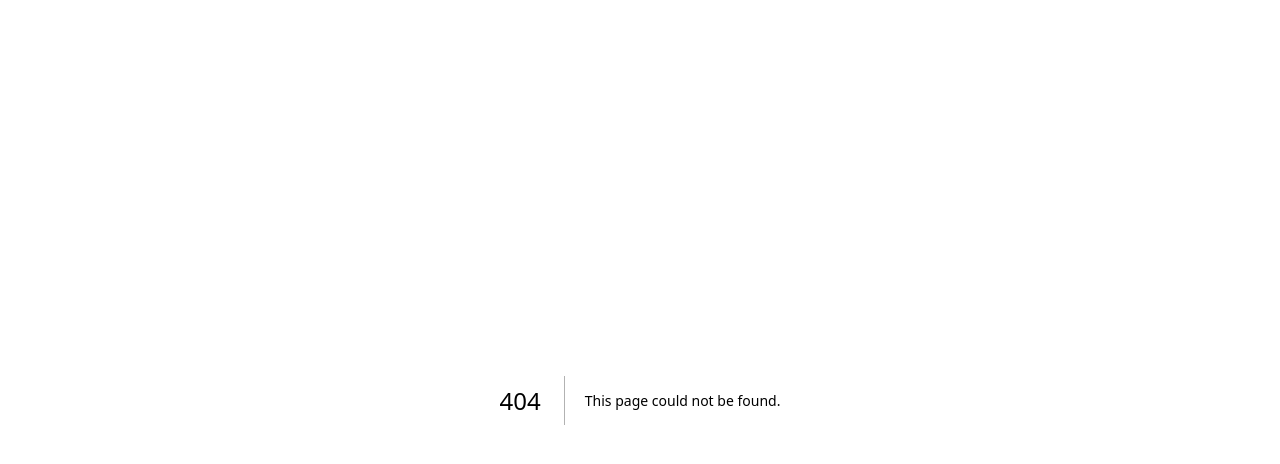
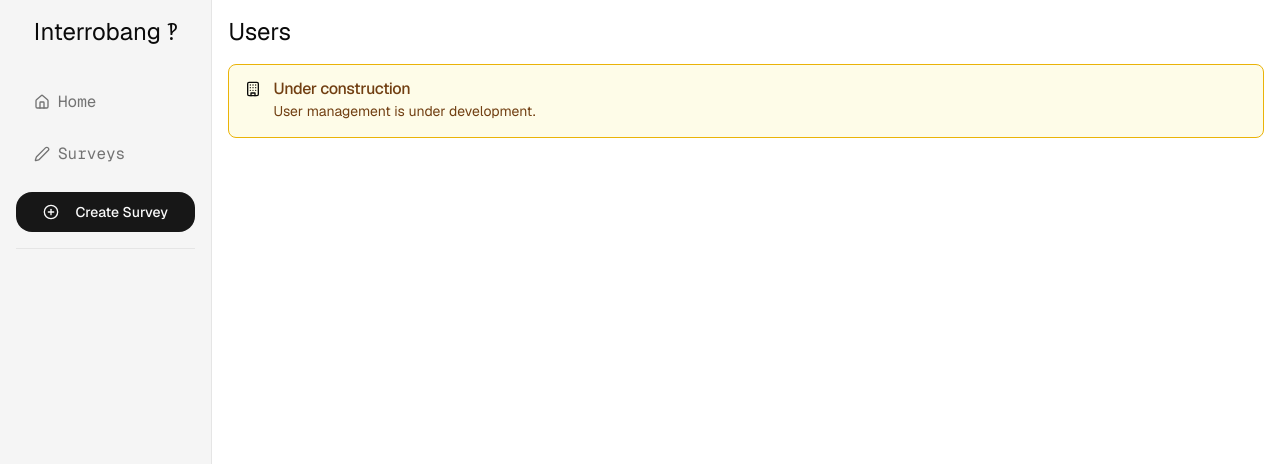
Before and after one commit to sjnaik02/interrobang, a Next.js app: page /dashboard/users in a window 1280 px wide. Before the commit this address had no page. Shown: the top 464 px of the page. Built offline with nearby package versions, Linux system fonts and the light colour scheme; no server answers.

Commit message:
added basic user management page with 0 functionality

```diff
--- /dev/null
+++ b/src/app/dashboard/users/page.tsx
@@ -0,0 +1,19 @@
+"use client";
+
+import { Alert, AlertDescription, AlertTitle } from "@/components/ui/alert";
+import { Building } from "lucide-react";
+
+export default function UsersPage() {
+  return (
+    <div className="flex min-h-screen w-full flex-col gap-4 p-4">
+      <h1 className="text-2xl">Users</h1>
+      <Alert className="border-yellow-500 bg-yellow-50 text-yellow-900">
+        <Building className="h-4 w-4" />
+        <AlertTitle>Under construction</AlertTitle>
+        <AlertDescription>
+          User management is under development.
+        </AlertDescription>
+      </Alert>
+    </div>
+  );
+}
```
